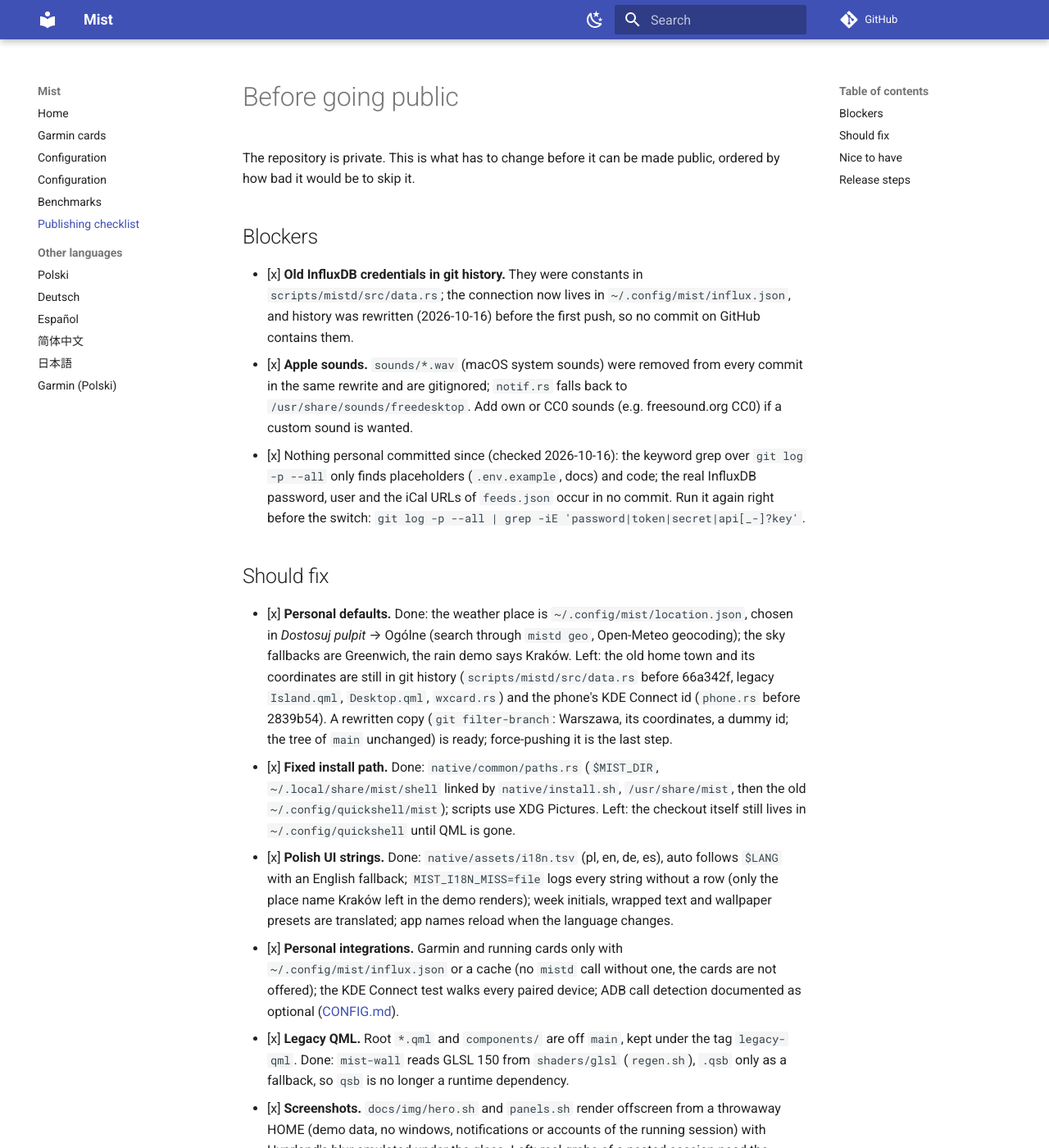
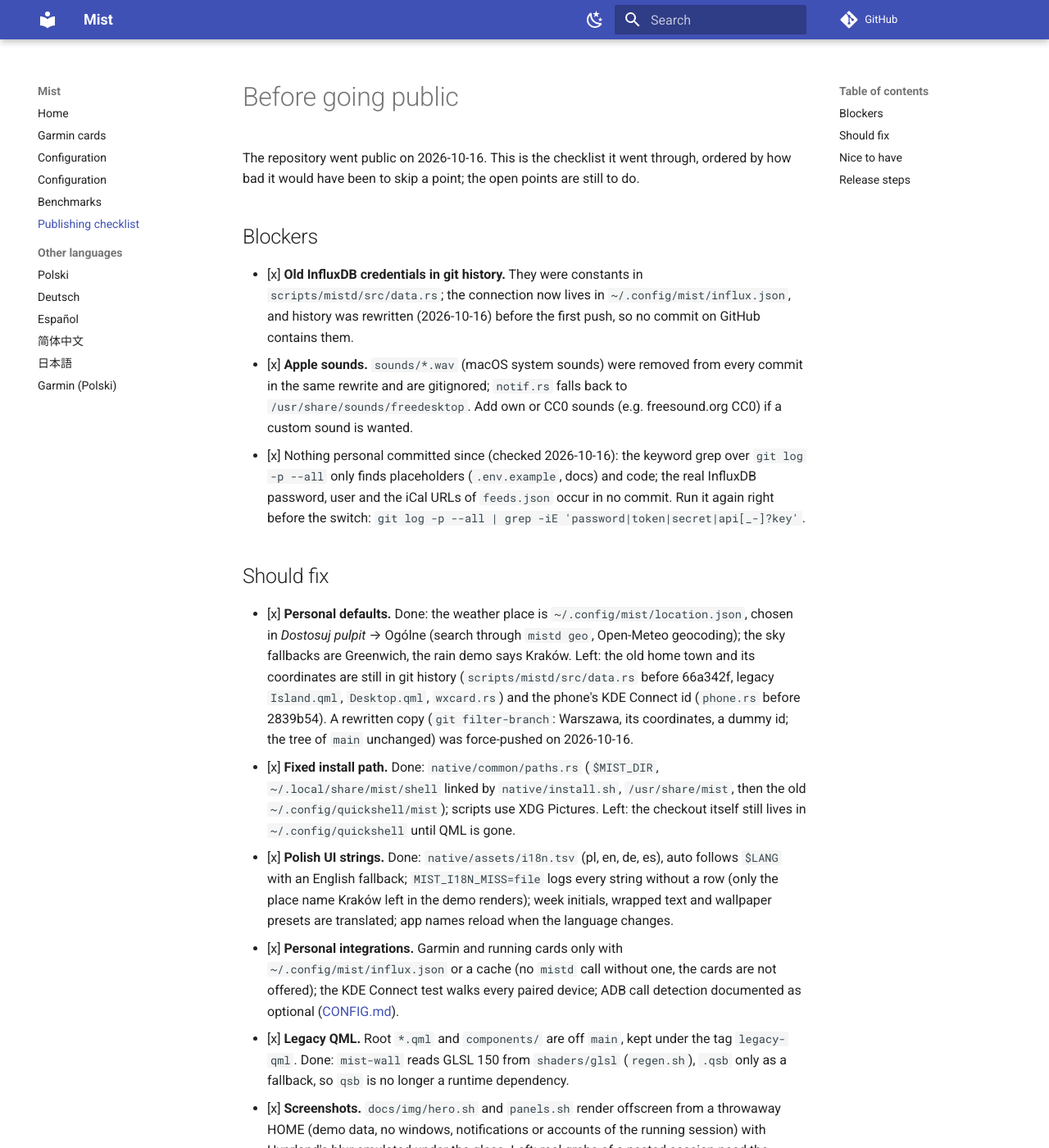
Before and after one commit to wiktor-jozwiak/mist, an MkDocs documentation site: the page built from docs/PUBLISHING.md, in a window 1280 px wide and 1400 px high. Shown: the whole window at 82% size. Built offline with MkDocs 1.6.1 and Material for MkDocs 9.7.7, drawn with Linux system fonts in a browser that asks for light colours; comment, search, counter and statistics services are not loaded.

Commit message:
docs/PUBLISHING.md: public since 2026-10-16, history rewrite pushed

```diff
--- a/docs/PUBLISHING.md
+++ b/docs/PUBLISHING.md
@@ -1,7 +1,7 @@
 # Before going public
 
-The repository is private. This is what has to change before it can be made public, ordered by how bad it
-would be to skip it.
+The repository went public on 2026-10-16. This is the checklist it went through, ordered by how bad it
+would have been to skip a point; the open points are still to do.
 
 ## Blockers
 
@@ -23,7 +23,7 @@ would be to skip it.
       Greenwich, the rain demo says Kraków. Left: the old home town and its coordinates are still in git
       history (`scripts/mistd/src/data.rs` before 66a342f, legacy `Island.qml`, `Desktop.qml`, `wxcard.rs`) and
       the phone's KDE Connect id (`phone.rs` before 2839b54). A rewritten copy (`git filter-branch`: Warszawa,
-      its coordinates, a dummy id; the tree of `main` unchanged) is ready; force-pushing it is the last step.
+      its coordinates, a dummy id; the tree of `main` unchanged) was force-pushed on 2026-10-16.
 - [x] **Fixed install path.** Done: `native/common/paths.rs` (`$MIST_DIR`, `~/.local/share/mist/shell`
       linked by `native/install.sh`, `/usr/share/mist`, then the old `~/.config/quickshell/mist`); scripts
       use XDG Pictures. Left: the checkout itself still lives in `~/.config/quickshell` until QML is gone.
```
